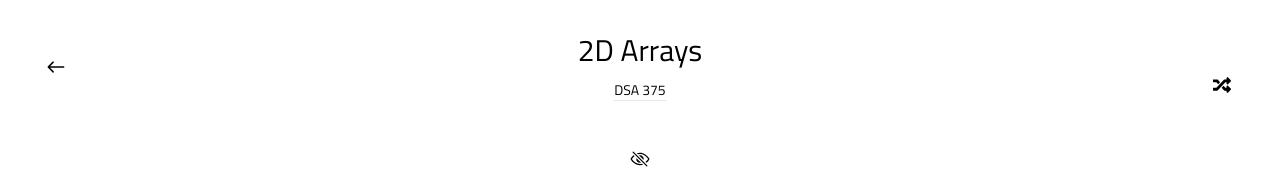
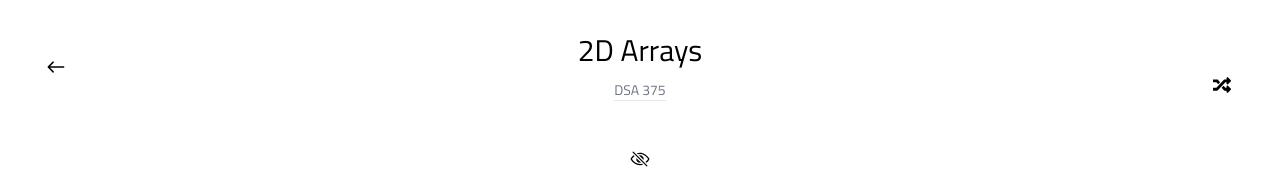
Before and after one commit to krsambhav/DSA-375, a Next.js app: page /quest/2darrays in a window 1280 px wide. Shown: the top 170 px of the page. Built offline with nearby package versions, Linux system fonts and the light colour scheme.

Commit message:
Update [topic].tsx

```diff
--- a/pages/quest/[topic].tsx
+++ b/pages/quest/[topic].tsx
@@ -177,7 +177,7 @@ export default function Questions() {
           </div>{" "}
           <div className="title-subtitle-container flex flex-col gap-3 items-center">
             <div className="title select-none">{readyToShow && title}</div>{" "}
-            <Link href={'/'}><div className="homepage select-none text-sm border-b cursor-pointer"> DSA 375 </div></Link>
+            <Link href={'/'}><div className="homepage select-none text-sm border-b cursor-pointer hover:border-black transition-all duration-200 text-gray-500 hover:text-black dark:hover:border-white dark:border-gray-500 dark:text-gray-500 dark:hover:text-white"> DSA 375 </div></Link>
           </div>
           <a
             href={randomURL}
```
